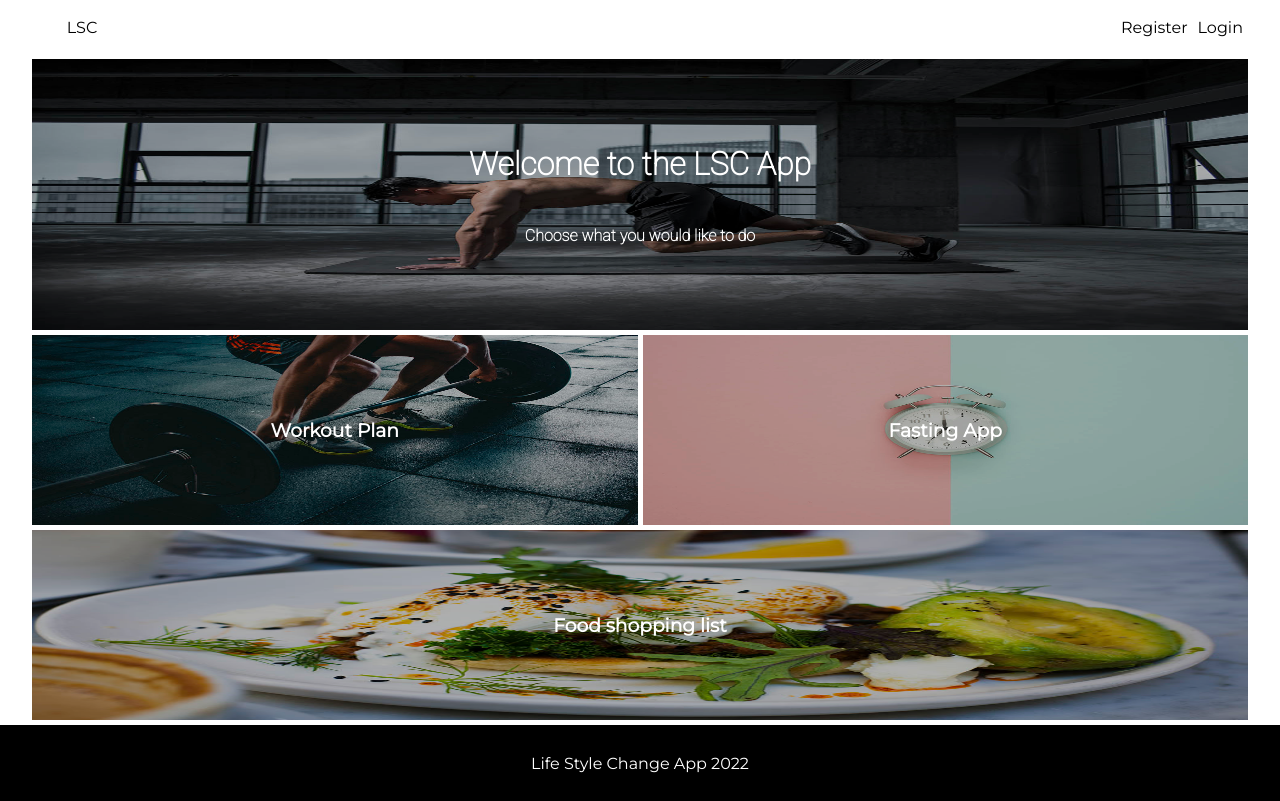
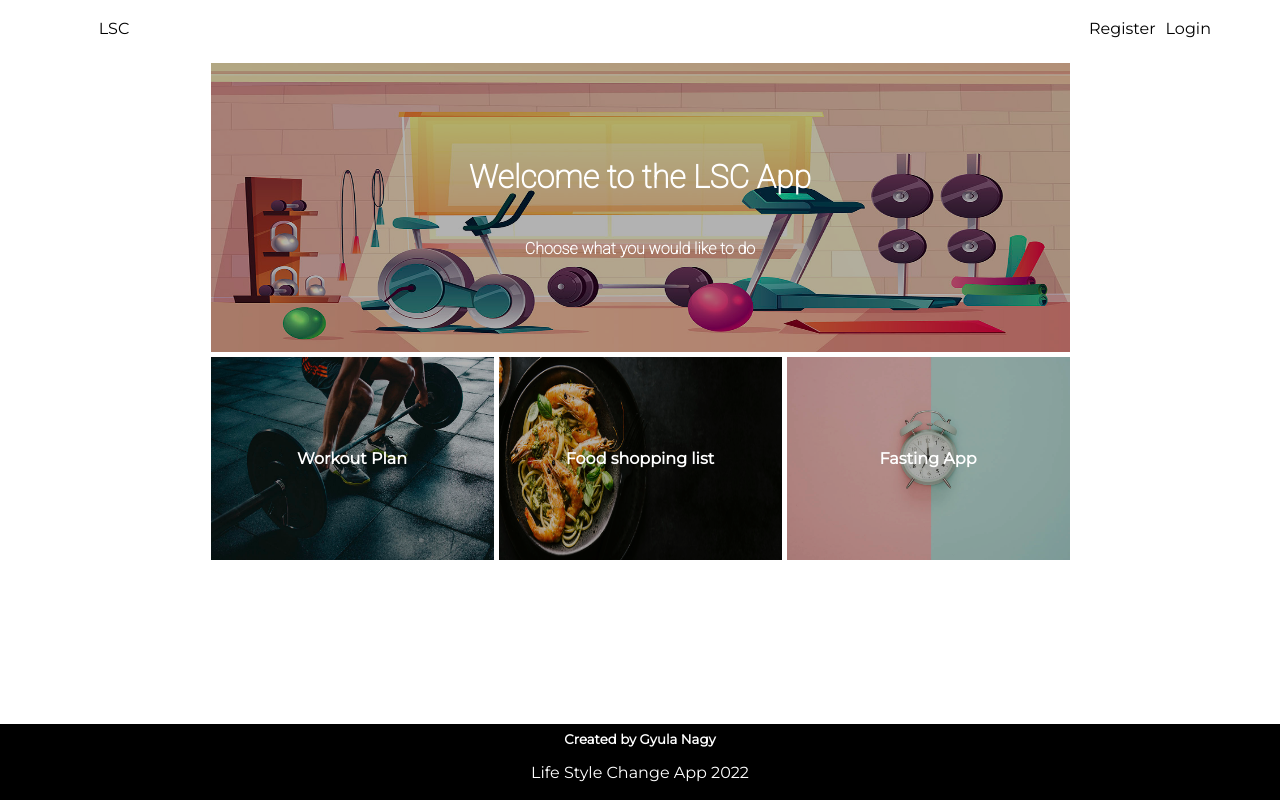
Before and after one commit to shuyin21/fasting, a plain HTML site: page index.html in a window 1280 px wide. Drawn offline with Linux system fonts and the light colour scheme; a web font is replaced by a local one.

Commit message:
food list created

```diff
--- /dev/null
+++ b/Food/food.css
@@ -0,0 +1,201 @@
+body {
+    margin: 0;
+    padding: 0;
+    box-sizing: border-box;
+    width: 100vw;
+    height: 100vh;
+    font-family: 'Montserrat', sans-serif;
+}
+
+.flexing {
+    display: flex;
+}
+
+#nav {
+    grid-area: nav;
+    align-items: center;
+    justify-content: space-between;
+
+
+}
+
+#nav ul {
+    display: flex;
+    justify-content: center;
+    align-items: center;
+}
+
+#nav ul li {
+    list-style: none;
+    margin: 0 5px;
+}
+
+a {
+    text-decoration: none;
+    color: #000;
+}
+
+.centering {
+    overflow: hidden;
+    display: flex;
+    align-items: center;
+    justify-content: center;
+}
+
+#footer {
+    height: 9.5%;
+    width: 100%;
+    margin-top: 5px;
+    grid-area: footer;
+    background-color: #000;
+    flex-direction: column;
+    position: fixed;
+    bottom: 0;
+}
+
+#footer h5 {
+    margin: 5px 0 0;
+    color: #fff;
+}
+
+p {
+    color: #fff;
+}
+
+#nav {
+    grid-area: nav;
+}
+
+#header {
+    grid-area: header;
+    background-image: url('../images/undraw-images/breakfast.svg');
+    background-size: contain;
+    background-repeat: no-repeat;
+    object-fit: cover;
+    background-position: center;
+
+}
+
+#input {
+    grid-area: input;
+    display: flex;
+    align-items: center;
+    justify-content: center;
+}
+
+#foodInput {
+    width: 200px;
+    height: 30px;
+    /* color: #fff; */
+    font-size: 20px;
+}
+
+#foodInput:focus {
+    /* background-color: gray; */
+}
+
+#foodQt {
+    width: 50px;
+    height: 30px
+}
+
+#size {
+    height: 35px;
+}
+
+#input button {
+    height: 35px;
+    width: 35px;
+    margin-left: 5px;
+    border-radius: 50%;
+    font-size: 20px;
+    background-color: #666;
+    color: #fff;
+    cursor: pointer;
+}
+
+#list-box {
+    grid-area: listBox;
+    border: 1px solid red;
+    border-radius: 7px;
+}
+
+#main {
+    display: grid;
+    width: 95%;
+    height: 90%;
+    padding: 0 2.5%;
+    gap: 5px;
+    grid-template-columns: 1fr 1fr;
+    grid-template-rows: 0.2fr 1fr 0.5fr 1fr;
+    grid-template-areas: 'nav nav'
+        'header header'
+        'input input'
+        'listBox listBox'
+    ;
+}
+
+#list-box ul {
+    padding: 0;
+    margin: 0;
+    display: flex;
+    flex-wrap: wrap;
+    justify-content: space-between;
+}
+
+#list-box ul li {
+    width: 45%;
+    display: flex;
+    align-items: center;
+    justify-content: space-between;
+    flex-wrap: wrap;
+    padding: 0 2%;
+    margin: 2px 0;
+    border-bottom: 1px solid red;
+}
+
+#list-box ul li p {
+    color: #000;
+    padding: 0;
+    margin: 0;
+    width: 25%;
+}
+
+#list-box ul li h4 {
+    padding: 0;
+    margin: 0 2px;
+    width: 50%;
+    font-size: 12px;
+}
+
+#list-box ul li button {
+    margin: 0 2px;
+    border-radius: 50%;
+    cursor: pointer;
+}
+
+@media screen and (min-width:768px) {
+    body {
+        display: flex;
+        flex-direction: column;
+        align-items: center;
+
+    }
+
+    #main {
+        display: grid;
+        width: 90%;
+        height: 90%;
+        padding: 0 2.5%;
+
+        gap: 5px;
+        grid-template-columns: 0.5fr 1fr 1fr 1fr 0.5fr;
+        grid-template-rows: 0.2fr 0.7fr 0.5fr 1fr;
+        grid-template-areas: 'nav nav nav nav nav'
+            '. header header header .'
+            '. input input input .'
+            '. listBox listBox listBox .'
+
+        ;
+    }
+}
--- a/index.html
+++ b/index.html
@@ -15,17 +15,21 @@
 <body>
     <main id="main">
         <div id="nav" class="flexing">
-            <div id="logo">LSC</div>
+            <div id="logo"><a href="/index.html">LSC</a></div>
             <div>
                 <ul class="flexing">
-                    <li>Register</li>
-                    <li>Login</li>
+                    <li>
+                        <div><a href="#">Register</a></div>
+                    </li>
+                    <li>
+                        <div><a href="#">Login</a></div>
+                    </li>
                 </ul>
             </div>
         </div>
         <div id="header" class="centering">
 
-            <img src="/images/homepage-images/training.jpg" alt="training image">
+            <img src="/images/homepage-images/1200.jpg" alt="training image">
 
             <div id="info-wrapper">
                 <h1>Welcome to the LSC App</h1>
@@ -35,22 +39,25 @@
 
         </div>
         <div id="workout" class="centering">
-            <img src="/images/homepage-images/workout.jpg" alt="workout image">
-            <h3>Workout Plan</h3>
+            <a href="/Workout/workout.html" class="a-btn">Workout Plan</a>
+            <img src="/images/homepage-images/workout.jpg" alt="workout image" class="clickable">
+            <!-- <h3>Workout Plan</h3> -->
         </div>
         <div id="fasting" class="centering">
-            <img src="/images/homepage-images/time.jpg" alt="clock image">
-            <h3>Fasting App</h3>
+            <a href="/Fasting/fasting.html" class="a-btn">Fasting App</a>
+            <img src="/images/homepage-images/time.jpg" alt="clock image" class="clickable">
+            <!-- <h3>Fasting App</h3> -->
         </div>
         <div id="food" class="centering">
-            <img src="/images/homepage-images/food.jpg" alt="food image">
-            <h3>Food shopping list</h3>
+            <a href="/Food/food.html" class="a-btn">Food shopping list</a>
+            <img src="/images/homepage-images/spaghetti.jpg" alt="food image" class="clickable">
+
         </div>
 
 
     </main>
     <div id="footer" class="centering">
-        <h5></h5>
+        <h5>Created by Gyula Nagy</h5>
         <p> </p>
     </div>
 
--- a/script.js
+++ b/script.js
@@ -1,5 +1,9 @@
 const footerP = document.querySelector('#footer p');
+const workoutBtn = document.getElementById('workout');
+const foodBtn = document.getElementById('food');
+const fastingBtn = document.getElementById('fasting');
 
+const buttonsHolder = [workoutBtn, foodBtn, fastingBtn];
 
 let date = () => {
     let d = new Date();
@@ -7,3 +11,17 @@ let date = () => {
     footerP.innerHTML = `Life Style Change App ${year}`
 }
 date();
+
+buttonsHolder.forEach((btn) => {
+    btn.addEventListener('click', () => {
+        if (btn.id === 'workout') {
+            document.location.href = '/Workout/workout.html';
+        }
+        else if (btn.id === 'fasting') {
+            document.location.href = '/Fasting/fasting.html';
+        }
+        else {
+            document.location.href = '/Food/food.html';
+        }
+    })
+})
--- a/style.css
+++ b/style.css
@@ -46,7 +46,15 @@ li {
     display: flex;
     align-items: center;
     justify-content: center;
+
 }
+
+a {
+    text-decoration: none;
+    color: #000;
+}
+
+
 
 /* #darkening {
     width: 100%;
@@ -62,8 +70,15 @@ img {
     filter: brightness(70%);
 }
 
+.clickable:hover {
+    transform: scale(1.2);
+    transition: 0.2s ease-in;
+    cursor: pointer;
+}
+
 #header {
     grid-area: header;
+    /* padding: 0 20%; */
 
 }
 
@@ -81,10 +96,14 @@ img {
 
 
 
-h3 {
+.a-btn {
+    /* width: 100%;
+    height: 100%; */
     position: absolute;
     color: #fff;
     font-weight: bold;
+    z-index: 20;
+
 }
 
 #workout {
@@ -106,8 +125,15 @@ h3 {
     margin-top: 5px;
     grid-area: footer;
     background-color: #000;
+    flex-direction: column;
+    position: fixed;
+    bottom: 0;
 }
 
+#footer h5 {
+    margin: 5px 0 0;
+    color: #fff;
+}
 
 #main {
     display: grid;
@@ -123,3 +149,28 @@ h3 {
         'food food'
     ;
 }
+
+
+@media screen and (min-width:768px) {
+    body {
+        display: flex;
+        flex-direction: column;
+        align-items: center;
+    }
+
+    #main {
+        display: grid;
+        width: 90%;
+        height: 70%;
+        padding: 0 2.5%;
+
+        gap: 5px;
+        grid-template-columns: 0.5fr 1fr 1fr 1fr 0.5fr;
+        grid-template-rows: 0.2fr 1fr 0.7fr;
+        grid-template-areas: 'nav nav nav nav nav'
+            '. header header header .'
+            '. workout food fasting .'
+
+        ;
+    }
+}
```
Also changed, not shown: Fasting/fasting.html (added, +15 -0 lines), Food/food.html (added, +72 -0 lines), Food/food.js (added, +45 -0 lines), Workout/workout.html (added, +15 -0 lines), images/homepage-images/1200.jpg (added), images/homepage-images/spaghetti.jpg (added).
